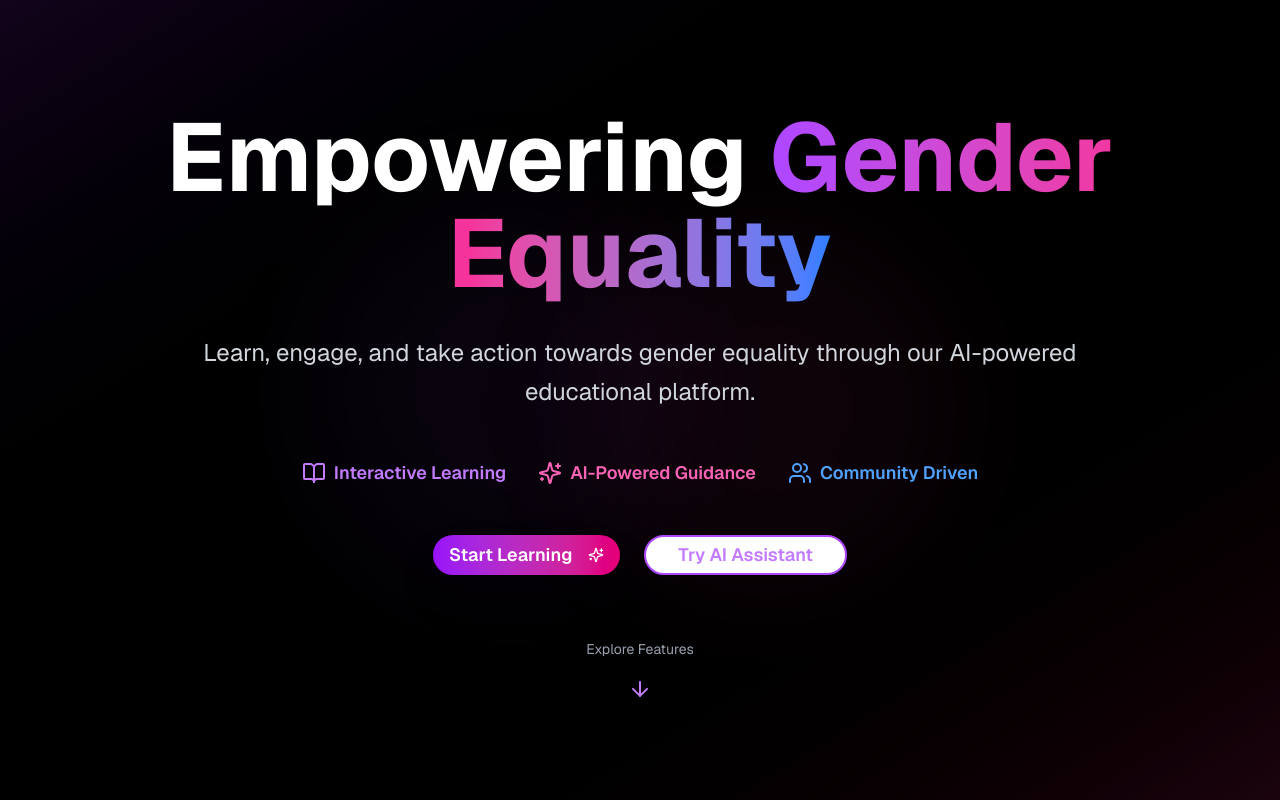
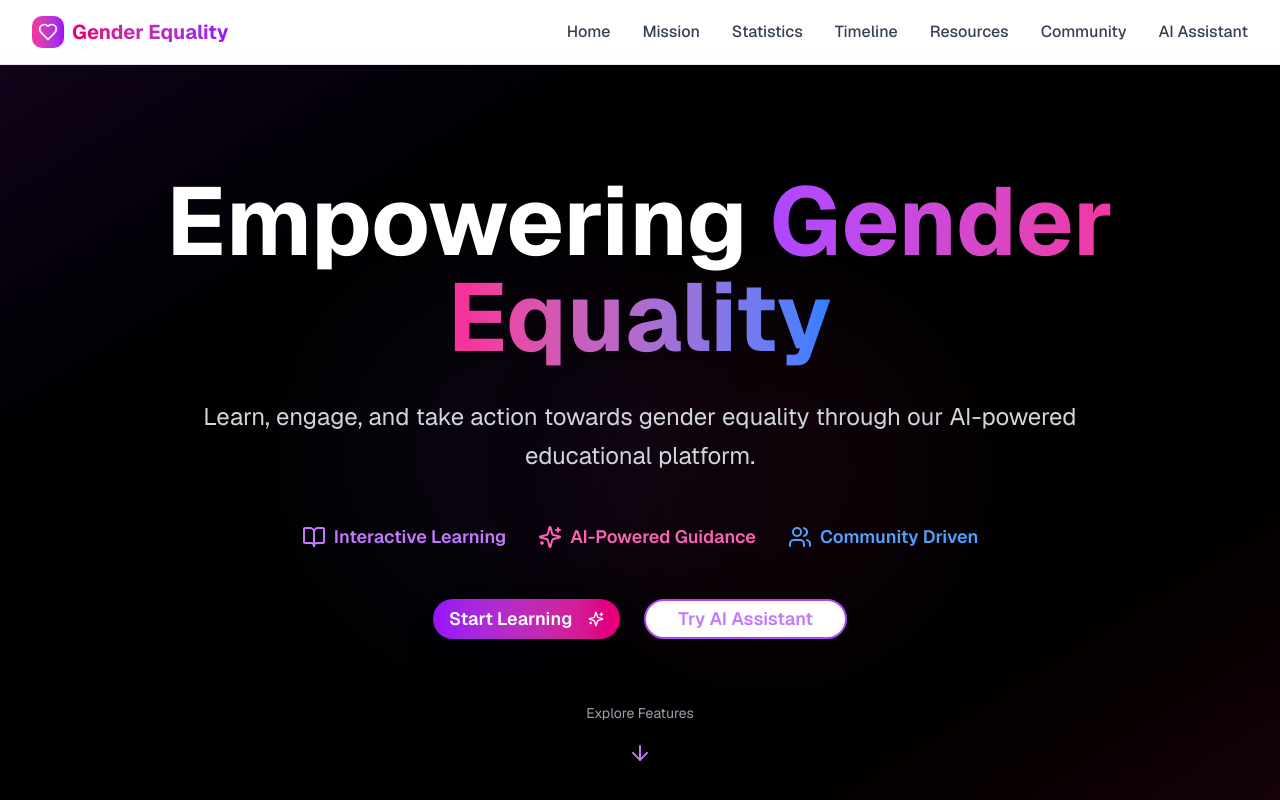
Before and after one commit to rajopensource01/gender-equality-website, a Next.js app: page / in a window 1280 px wide. Shown: the top 800 px of the page. Built offline with nearby package versions, Linux system fonts and the light colour scheme.

Commit message:
Add header navigation and update website metadata

```diff
--- a/app/layout.tsx
+++ b/app/layout.tsx
@@ -2,11 +2,26 @@ import type { Metadata } from 'next'
 import { GeistSans } from 'geist/font/sans'
 import { GeistMono } from 'geist/font/mono'
 import './globals.css'
+import Header from '@/components/sections/header'
 
 export const metadata: Metadata = {
-  title: 'v0 App',
-  description: 'Created with v0',
-  generator: 'v0.dev',
+  title: 'Gender Equality Website - Promoting Women Empowerment & Social Justice',
+  description: 'A modern, interactive website dedicated to promoting gender equality, women\'s empowerment, and social justice. Built with Next.js 15, TypeScript, and AI-powered features.',
+  keywords: 'gender equality, women empowerment, social justice, feminism, equality, human rights',
+  authors: [{ name: 'rajopensource01' }],
+  creator: 'rajopensource01',
+  generator: 'Next.js 15',
+  openGraph: {
+    title: 'Gender Equality Website',
+    description: 'Promoting gender equality, women empowerment, and social justice',
+    type: 'website',
+    locale: 'en_US',
+  },
+  twitter: {
+    card: 'summary_large_image',
+    title: 'Gender Equality Website',
+    description: 'Promoting gender equality, women empowerment, and social justice',
+  },
 }
 
 export default function RootLayout({
@@ -25,7 +40,12 @@ html {
 }
         `}</style>
       </head>
-      <body>{children}</body>
+      <body>
+        <Header />
+        <main className="pt-16">
+          {children}
+        </main>
+      </body>
     </html>
   )
 }
--- a/components/sections/ai-assistant-section.tsx
+++ b/components/sections/ai-assistant-section.tsx
@@ -42,7 +42,7 @@ export function AIAssistantSection() {
   ];
 
   return (
-    <section className="py-20 px-4 bg-gradient-to-br from-gray-900 via-purple-900/20 to-gray-900">
+    <section id="ai-assistant" className="py-20 px-4 bg-gradient-to-br from-gray-900 via-purple-900/20 to-gray-900">
       <div className="max-w-4xl mx-auto">
         <motion.div
           initial={{ opacity: 0, y: 20 }}
--- a/components/sections/community-section.tsx
+++ b/components/sections/community-section.tsx
@@ -34,7 +34,7 @@ export function CommunitySection() {
   ];
 
   return (
-    <section className="py-20 px-4 bg-gradient-to-br from-gray-900 via-pink-900/20 to-gray-900">
+    <section id="community" className="py-20 px-4 bg-gradient-to-br from-gray-900 via-pink-900/20 to-gray-900">
       <div className="max-w-7xl mx-auto">
         <motion.div
           initial={{ opacity: 0, y: 20 }}
--- /dev/null
+++ b/components/sections/header.tsx
@@ -0,0 +1,106 @@
+"use client";
+
+import { useState } from "react";
+import { motion } from "motion/react";
+import { Button } from "@/components/ui/button";
+import { Menu, X, Heart, Users, BookOpen, Target, MessageCircle } from "lucide-react";
+
+const Header = () => {
+  const [isMenuOpen, setIsMenuOpen] = useState(false);
+
+  const navigationItems = [
+    { name: "Home", href: "#home", icon: Heart },
+    { name: "Mission", href: "#mission", icon: Target },
+    { name: "Statistics", href: "#stats", icon: Users },
+    { name: "Timeline", href: "#timeline", icon: BookOpen },
+    { name: "Resources", href: "#resources", icon: BookOpen },
+    { name: "Community", href: "#community", icon: Users },
+    { name: "AI Assistant", href: "#ai-assistant", icon: MessageCircle },
+  ];
+
+  return (
+    <motion.header
+      initial={{ y: -100, opacity: 0 }}
+      animate={{ y: 0, opacity: 1 }}
+      transition={{ duration: 0.5 }}
+      className="fixed top-0 left-0 right-0 z-50 bg-white/80 dark:bg-gray-900/80 backdrop-blur-md border-b border-gray-200 dark:border-gray-800"
+    >
+      <div className="max-w-7xl mx-auto px-4 sm:px-6 lg:px-8">
+        <div className="flex justify-between items-center h-16">
+          {/* Logo */}
+          <motion.div
+            whileHover={{ scale: 1.05 }}
+            className="flex items-center space-x-2"
+          >
+            <div className="w-8 h-8 bg-gradient-to-r from-pink-500 to-purple-600 rounded-lg flex items-center justify-center">
+              <Heart className="w-5 h-5 text-white" />
+            </div>
+            <span className="text-xl font-bold bg-gradient-to-r from-pink-600 to-purple-600 bg-clip-text text-transparent">
+              Gender Equality
+            </span>
+          </motion.div>
+
+          {/* Desktop Navigation */}
+          <nav className="hidden md:flex items-center space-x-8">
+            {navigationItems.map((item) => (
+              <motion.a
+                key={item.name}
+                href={item.href}
+                whileHover={{ scale: 1.05 }}
+                whileTap={{ scale: 0.95 }}
+                className="text-gray-700 dark:text-gray-300 hover:text-pink-600 dark:hover:text-pink-400 transition-colors duration-200 font-medium"
+              >
+                {item.name}
+              </motion.a>
+            ))}
+          </nav>
+
+          {/* Mobile Menu Button */}
+          <div className="md:hidden">
+            <Button
+              variant="ghost"
+              size="sm"
+              onClick={() => setIsMenuOpen(!isMenuOpen)}
+              className="p-2"
+            >
+              {isMenuOpen ? (
+                <X className="w-5 h-5" />
+              ) : (
+                <Menu className="w-5 h-5" />
+              )}
+            </Button>
+          </div>
+        </div>
+
+        {/* Mobile Navigation */}
+        {isMenuOpen && (
+          <motion.div
+            initial={{ opacity: 0, height: 0 }}
+            animate={{ opacity: 1, height: "auto" }}
+            exit={{ opacity: 0, height: 0 }}
+            className="md:hidden border-t border-gray-200 dark:border-gray-800"
+          >
+            <div className="px-2 pt-2 pb-3 space-y-1">
+              {navigationItems.map((item) => (
+                <motion.a
+                  key={item.name}
+                  href={item.href}
+                  whileHover={{ x: 5 }}
+                  className="block px-3 py-2 text-gray-700 dark:text-gray-300 hover:text-pink-600 dark:hover:text-pink-400 hover:bg-gray-50 dark:hover:bg-gray-800 rounded-md transition-colors duration-200"
+                  onClick={() => setIsMenuOpen(false)}
+                >
+                  <div className="flex items-center space-x-2">
+                    <item.icon className="w-4 h-4" />
+                    <span>{item.name}</span>
+                  </div>
+                </motion.a>
+              ))}
+            </div>
+          </motion.div>
+        )}
+      </div>
+    </motion.header>
+  );
+};
+
+export default Header;
--- a/components/sections/hero-section.tsx
+++ b/components/sections/hero-section.tsx
@@ -6,7 +6,7 @@ import { ArrowDown, Sparkles, Users, BookOpen } from 'lucide-react';
 
 export function HeroSection() {
   return (
-    <section className="relative min-h-screen flex items-center justify-center overflow-hidden bg-gradient-to-br from-purple-900/20 via-black to-pink-900/20">
+    <section id="home" className="relative min-h-screen flex items-center justify-center overflow-hidden bg-gradient-to-br from-purple-900/20 via-black to-pink-900/20">
       {/* Animated Background */}
       <div className="absolute inset-0">
         <div className="absolute top-1/4 left-1/4 w-96 h-96 bg-purple-500/10 rounded-full blur-3xl animate-pulse" />
--- a/components/sections/mission-section.tsx
+++ b/components/sections/mission-section.tsx
@@ -32,7 +32,7 @@ export function MissionSection() {
   ];
 
   return (
-    <section className="py-20 px-4 bg-gradient-to-b from-black to-gray-900">
+    <section id="mission" className="py-20 px-4 bg-gradient-to-b from-black to-gray-900">
       <div className="max-w-6xl mx-auto">
         <motion.div
           initial={{ opacity: 0, y: 20 }}
--- a/components/sections/resources-section.tsx
+++ b/components/sections/resources-section.tsx
@@ -44,7 +44,7 @@ export function ResourcesSection() {
   ];
 
   return (
-    <section className="py-20 px-4 bg-gradient-to-br from-gray-900 via-teal-900/20 to-gray-900">
+    <section id="resources" className="py-20 px-4 bg-gradient-to-br from-gray-900 via-teal-900/20 to-gray-900">
       <div className="max-w-7xl mx-auto">
         <motion.div
           initial={{ opacity: 0, y: 20 }}
--- a/components/sections/stats-section.tsx
+++ b/components/sections/stats-section.tsx
@@ -37,7 +37,7 @@ export function StatsSection() {
   ];
 
   return (
-    <section className="py-20 px-4 bg-gradient-to-br from-gray-900 via-blue-900/20 to-gray-900">
+    <section id="stats" className="py-20 px-4 bg-gradient-to-br from-gray-900 via-blue-900/20 to-gray-900">
       <div className="max-w-7xl mx-auto">
         <motion.div
           initial={{ opacity: 0, y: 20 }}
--- a/components/sections/timeline-section.tsx
+++ b/components/sections/timeline-section.tsx
@@ -48,7 +48,7 @@ export function TimelineSection() {
   ];
 
   return (
-    <section className="py-20 px-4 bg-gradient-to-br from-gray-900 via-indigo-900/20 to-gray-900">
+    <section id="timeline" className="py-20 px-4 bg-gradient-to-br from-gray-900 via-indigo-900/20 to-gray-900">
       <div className="max-w-7xl mx-auto">
         <motion.div
           initial={{ opacity: 0, y: 20 }}
```
